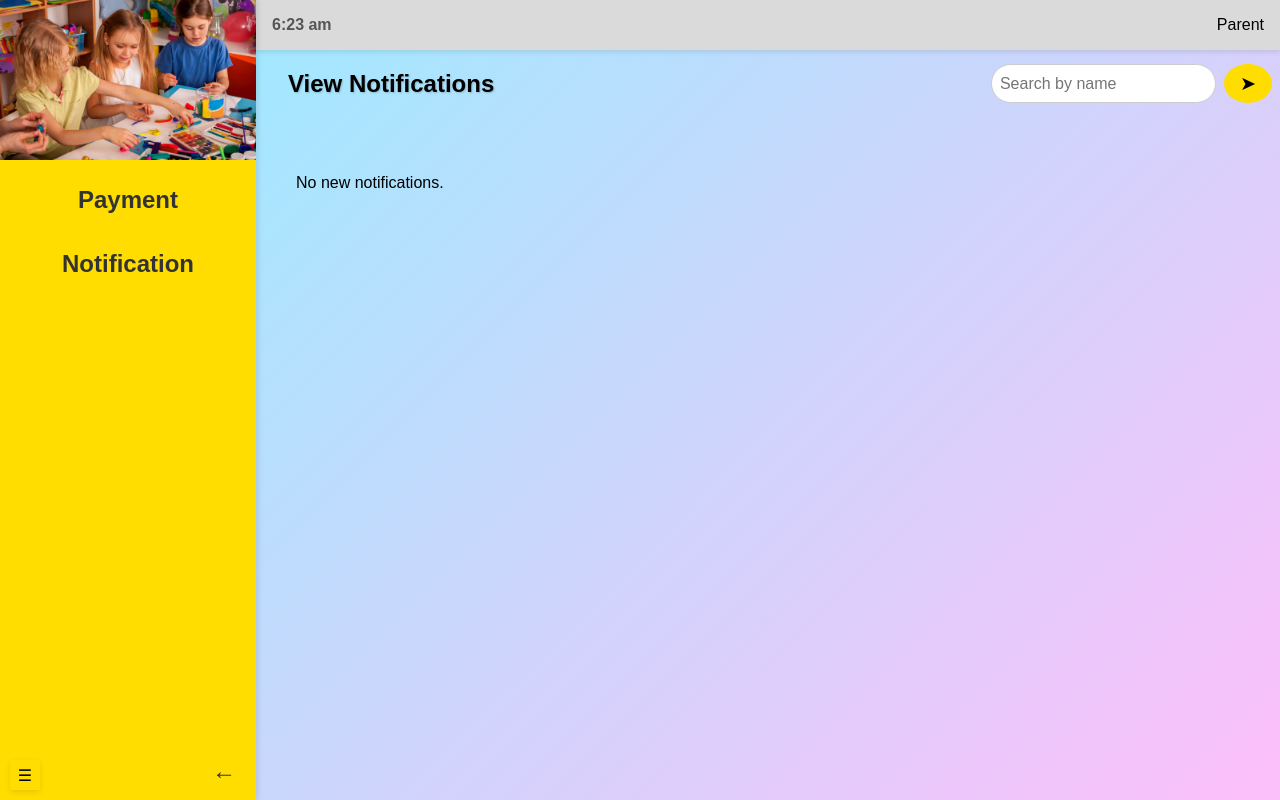
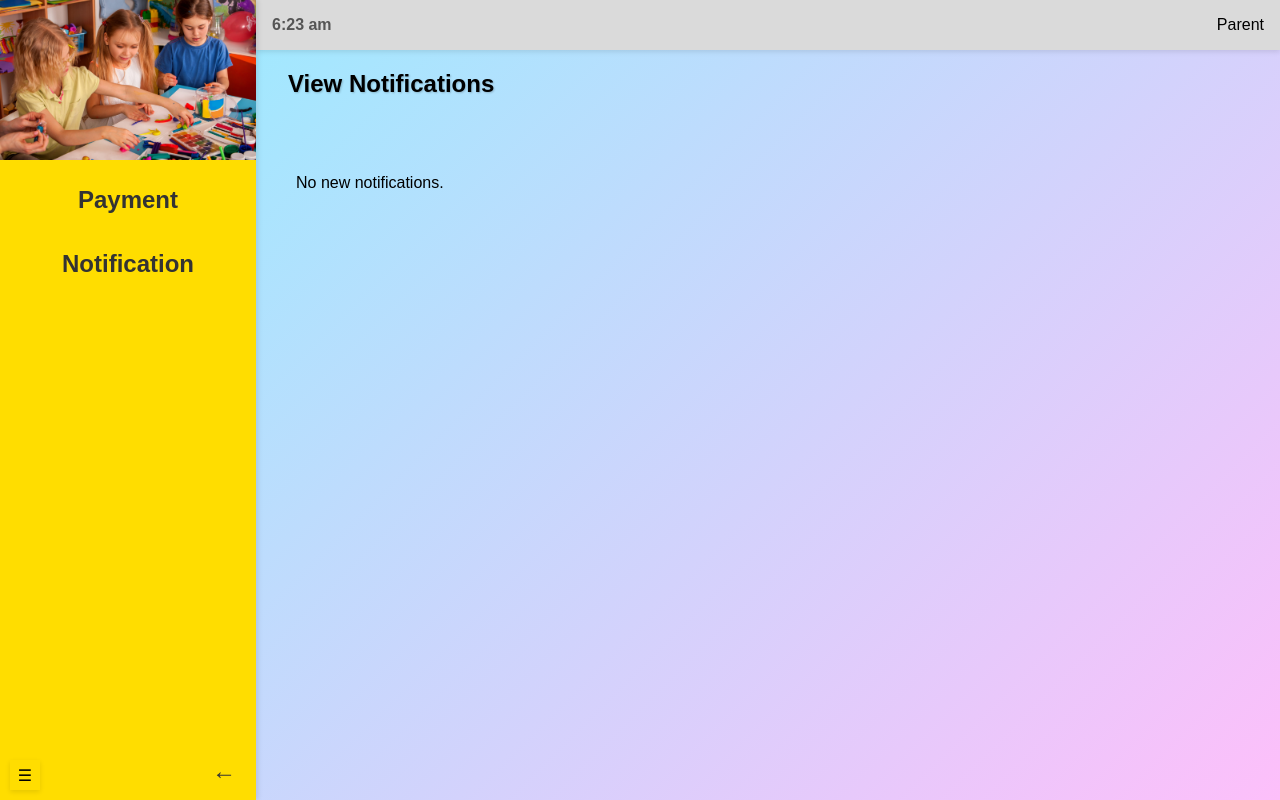
Before and after one commit to Sia139/soft-eng-assig, a Python web app: template templates/notifications.html in a window 1280 px wide. Run offline with Jinja, Linux system fonts and the light colour scheme; the template is opened without the code that fills it, so the values that code supplies are empty.

Commit message:
remove search bar

```diff
--- a/templates/notifications.html
+++ b/templates/notifications.html
@@ -9,10 +9,6 @@
 <section class="content">
     <div class="header-container">
         <h1>View Notifications</h1>
-        <div class="search-bar">
-            <input type="text" placeholder="Search by name">
-            <button>&#x27A4;</button>
-        </div>
     </div>
 
     <div class="content">
--- a/templates/paymentHistory.html
+++ b/templates/paymentHistory.html
@@ -11,10 +11,6 @@
         <div class="header-container">
             <div class="header-left">
                 <h1>Payment History</h1>
-            </div>
-            <div class="search-bar">
-                <input type="text" placeholder="Search">
-                <button>&#x27A4;</button>
             </div>
         </div>
         <table id="myTable2">
```
